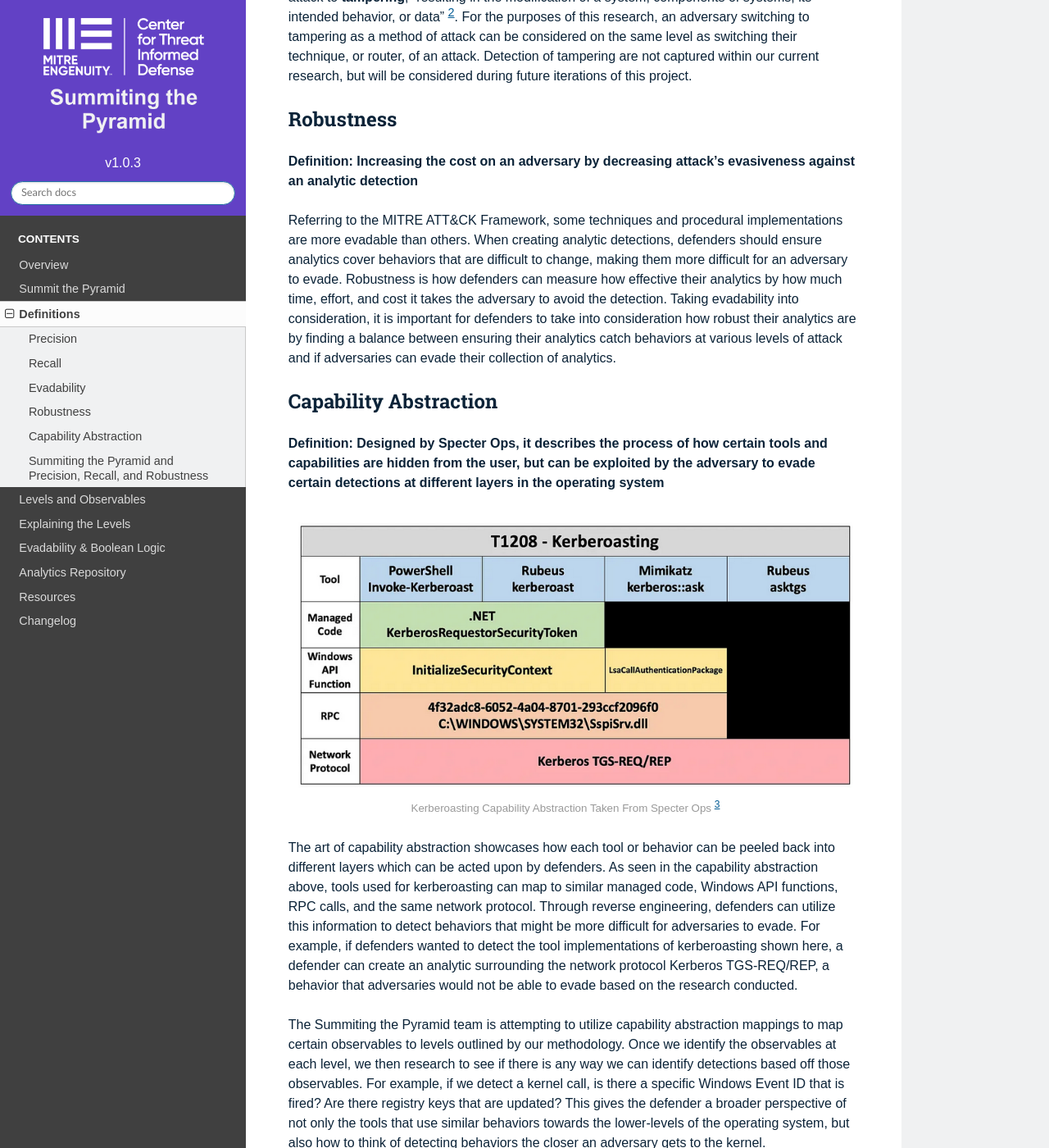
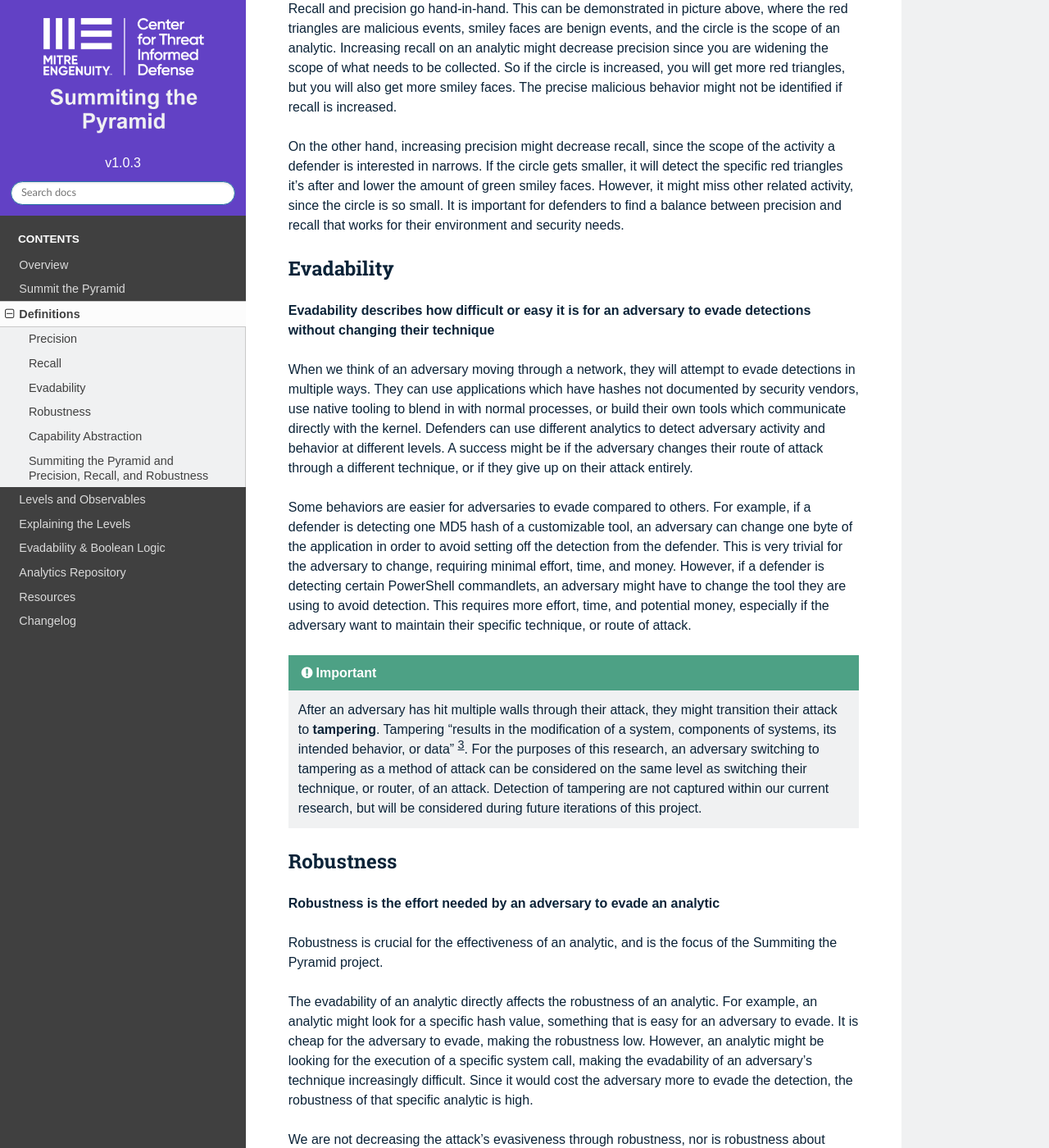
Before and after one commit to center-for-threat-informed-defense/summiting-the-pyramid, a Sphinx documentation site: the page built from docs/definitions.rst, in a window 1280 px wide and 1400 px high, scrolled down 1669 px. Shown: the whole window at 82% size. Built offline with Sphinx 7.4.7 and the Read the Docs theme 2.0.0, drawn with Linux system fonts in a browser that asks for light colours; some of the changed text lies outside the part shown.

Commit message:
Finished adding changes to definitions writeup

```diff
--- a/docs/definitions.rst
+++ b/docs/definitions.rst
@@ -4,56 +4,73 @@
 
 Precision
 ---------
-**Definition: Ratio of true positives to results**
+**Precision is the ratio of true positives to results** [#f1]_
 
-Precision is extremely important when hunting for adversary activity. High precision analytics can most likely identify true malicious behavior. Precision attributes to a low false positive rate within a detection environment. When looking at the Pyramid of Pain, high precision analytics will most likely be towards the bottom of the pyramid, as these indicators of compromise are more likely to capture specific, known adversary activity.
+Precision is extremely important when hunting for adversary activity. High precision analytics can most likely identify true malicious behavior. Precision corresponds to a low false positive rate within a detection environment. Precision can be more challenging to optimize for analytics higher on the pyramid.
 
 .. figure:: _static/pyramid_of_pain.png
    :alt: Pyramid of Pain
    :align: center
 
-   David Bianco's Pyramid of Pain [#f1]_
+   David Bianco's Pyramid of Pain [#f2]_
 
 
 Recall
 ------
-**Definition: Ratio of true positives to total relevant malicious events**
+**Recall is the ratio of true positives to total relevant malicious events** [#f1]_
 
-Recall brings in all events related to a specific behavior, regardless of it’s malicious and benign. This ensures that all the events a defender is interested in are collected and can be further scrutinized for identifying malicious behavior. Recall and precision go hand-in-hand. Increasing recall on an analytic might decrease precision since you are widening the scope of what needs to be collected. The precise malicious behavior might not be identified if recall is increased. On the other hand, increasing precision might decrease recall, since the scope of the activity a defender is interested in narrows. It is important for defenders to find a balance between precision and recall that works for their environment and security needs.
+Recall brings in all events related to a specific behavior, regardless of it’s malicious and benign. This ensures that all the events a defender is interested in are collected and can be further scrutinized for identifying malicious behavior.
+
+**How Precision and Recall Effect an Analytic**
+
+.. figure:: _static/SmilesAndTriangles.png
+   :alt: Precision and Recall Example
+   :align: center
+
+   Relationship between precision and recall for malicious events (red triangles) and benign events (happy faces) from MAD’s Threat Hunting Course [#f1]_
+
+Recall and precision go hand-in-hand. This can be demonstrated in picture above, where the red triangles are malicious events, smiley faces are benign events, and the circle is the scope of an analytic. Increasing recall on an analytic might decrease precision since you are widening the scope of what needs to be collected. So if the circle is increased, you will get more red triangles, but you will also get more smiley faces. The precise malicious behavior might not be identified if recall is increased.
+
+On the other hand, increasing precision might decrease recall, since the scope of the activity a defender is interested in narrows. If the circle gets smaller, it will detect the specific red triangles it’s after and lower the amount of green smiley faces. However, it might miss other related activity, since the circle is so small. It is important for defenders to find a balance between precision and recall that works for their environment and security needs.
 
 Evadability
 -----------
-**Definition: How difficult or easy it is for an adversary to evade detections without changing their technique**
+**Evadability describes how difficult or easy it is for an adversary to evade detections without changing their technique**
 
 When we think of an adversary moving through a network, they will attempt to evade detections in multiple ways. They can use applications which have hashes not documented by security vendors, use native tooling to blend in with normal processes, or build their own tools which communicate directly with the kernel. Defenders can use different analytics to detect adversary activity and behavior at different levels. A success might be if the adversary changes their route of attack through a different technique, or if they give up on their attack entirely.
 
 Some behaviors are easier for adversaries to evade compared to others. For example, if a defender is detecting one MD5 hash of a customizable tool, an adversary can change one byte of the application in order to avoid setting off the detection from the defender. This is very trivial for the adversary to change, requiring minimal effort, time, and money. However, if a defender is detecting certain PowerShell commandlets, an adversary might have to change the tool they are using to avoid detection. This requires more effort, time, and potential money, especially if the adversary want to maintain their specific technique, or route of attack.
 
-**A note**: After an adversary has hit multiple walls through their attack, they might transition their attack to **tampering**, “resulting in the modification of a system, components of systems, its intended behavior, or data” [#f2]_. For the purposes of this research, an adversary switching to tampering as a method of attack can be considered on the same level as switching their technique, or router, of an attack. Detection of tampering are not captured within our current research, but will be considered during future iterations of this project.
+.. important:: After an adversary has hit multiple walls through their attack, they might transition their attack to **tampering**.
+     Tampering “results in the modification of a system, components of systems, its intended behavior, or data” [#f3]_. For the purposes of this research, an adversary switching to tampering as a method of attack can be considered on the same level as switching their technique, or router, of an attack. Detection of tampering are not captured within our current research, but will be considered during future iterations of this project.
 
 Robustness
 ----------
-**Definition: Increasing the cost on an adversary by decreasing attack’s evasiveness against an analytic detection**
+**Robustness is the effort needed by an adversary to evade an analytic**
 
-Referring to the MITRE ATT&CK Framework, some techniques and procedural implementations are more evadable than others. When creating analytic detections, defenders should ensure analytics cover behaviors that are difficult to change, making them more difficult for an adversary to evade. Robustness is how defenders can measure how effective their analytics by how much time, effort, and cost it takes the adversary to avoid the detection. Taking evadability into consideration, it is important for defenders to take into consideration how robust their analytics are by finding a balance between ensuring their analytics catch behaviors at various levels of attack and if adversaries can evade their collection of analytics.
+Robustness is crucial for the effectiveness of an analytic, and is the focus of the Summiting the Pyramid project.
+
+The evadability of an analytic directly affects the robustness of an analytic. For example, an analytic might look for a specific hash value, something that is easy for an adversary to evade. It is cheap for the adversary to evade, making the robustness low. However, an analytic might be looking for the execution of a specific system call, making the evadability of an adversary’s technique increasingly difficult. Since it would cost the adversary more to evade the detection, the robustness of that specific analytic is high.
+
+We are not decreasing the attack’s evasiveness through robustness, nor is robustness about scoring the tradecraft of the adversary. Evasiveness and evadability are two different concepts. Rather, we are scoring the robustness of an analytic in conjunction with the effort to evade the specific detection.
 
 Capability Abstraction
 ----------------------
-**Definition: Designed by Specter Ops, it describes the process of how certain tools and capabilities are hidden from the user, but can be exploited by the adversary to evade certain detections at different layers in the operating system**
+**Capability abstraction attempts to find common touch points between tools, making capabilities less hidden from defenders**
 
 .. figure:: _static/capability_abstraction_specterops.png
    :alt: Kerberoasting - Specter Ops
    :align: center
 
-   Kerberoasting Capability Abstraction Taken From Specter Ops [#f3]_
+   Kerberoasting Capability Abstraction Taken From Specter Ops [#f4]_
 
-The art of capability abstraction showcases how each tool or behavior can be peeled back into different layers which can be acted upon by defenders. As seen in the capability abstraction above, tools used for kerberoasting can map to similar managed code, Windows API functions, RPC calls, and the same network protocol. Through reverse engineering, defenders can utilize this information to detect behaviors that might be more difficult for adversaries to evade. For example, if defenders wanted to detect the tool implementations of kerberoasting shown here, a defender can create an analytic surrounding the network protocol Kerberos TGS-REQ/REP, a behavior that adversaries would not be able to evade based on the research conducted.
+The art of capability abstraction showcases how each tool or behavior can be uncovered into different layers which can be acted upon by defenders. As seen in the capability abstraction above, tools used for kerberoasting can map to similar managed code, Windows API functions, RPC calls, and the same network protocol. Through reverse engineering, defenders can utilize this information to detect behaviors that might be more difficult for adversaries to evade. For example, if defenders wanted to detect the tool implementations of kerberoasting shown here, a defender can create an analytic surrounding the network protocol Kerberos TGS-REQ/REP, a behavior that adversaries would not be able to evade based on the research conducted.
 
-The Summiting the Pyramid team is attempting to utilize capability abstraction mappings to map certain observables to levels outlined by our methodology. Once we identify the observables at each level, we then research to see if there is any way we can identify detections based off those observables. For example, if we detect a kernel call, is there a specific Windows Event ID that is fired? Are there registry keys that are updated? This gives the defender a broader perspective of not only the tools that use similar behaviors towards the lower-levels of the operating system, but also how to think of detecting behaviors the closer an adversary gets to the kernel.
+The Summiting the Pyramid team is utilizing capability abstraction mappings to map certain observables to levels outlined by our methodology. As observables are assigned to levels, further research can be conducted to identify detections based off those observables. For example, if a kernel call is detected, is there a specific Windows Event ID that is fired? Are there registry keys that are updated? This gives the defender a broader perspective of not only the tools that use similar behaviors towards the lower-levels of the operating system, but also how to think of detecting behaviors the closer an adversary gets to the kernel.
 
 Summiting the Pyramid and Precision, Recall, and Robustness
 -----------------------------------------------------------
-The Summiting the Pyramid methodology is focused on how to create more robust analytics, therefore, measuring an adversary’s evadability. However, it’s important to consider the different dimensions of effective analytics.
+The Summiting the Pyramid methodology is focused on how to create more robust analytics, therefore, measuring it's evadability. However, it’s important to consider the different dimensions of effective analytics.
 
 Robustness, precision, and recall are separate concepts and should be considered as different aspects of analytics. Effective analytics can be thought of as a 3-legged stool. The three legs are precision, recall, and robustness. A balance between all the legs is needed to ensure the stool can withstand weight and not fall over. If you kick out one of the stool legs, it’s not a stool anymore!
 
```
Also changed, not shown: other parts of docs/definitions.rst (+4 -3 lines), docs/_static/SmilesAndTriangles.png (added).
